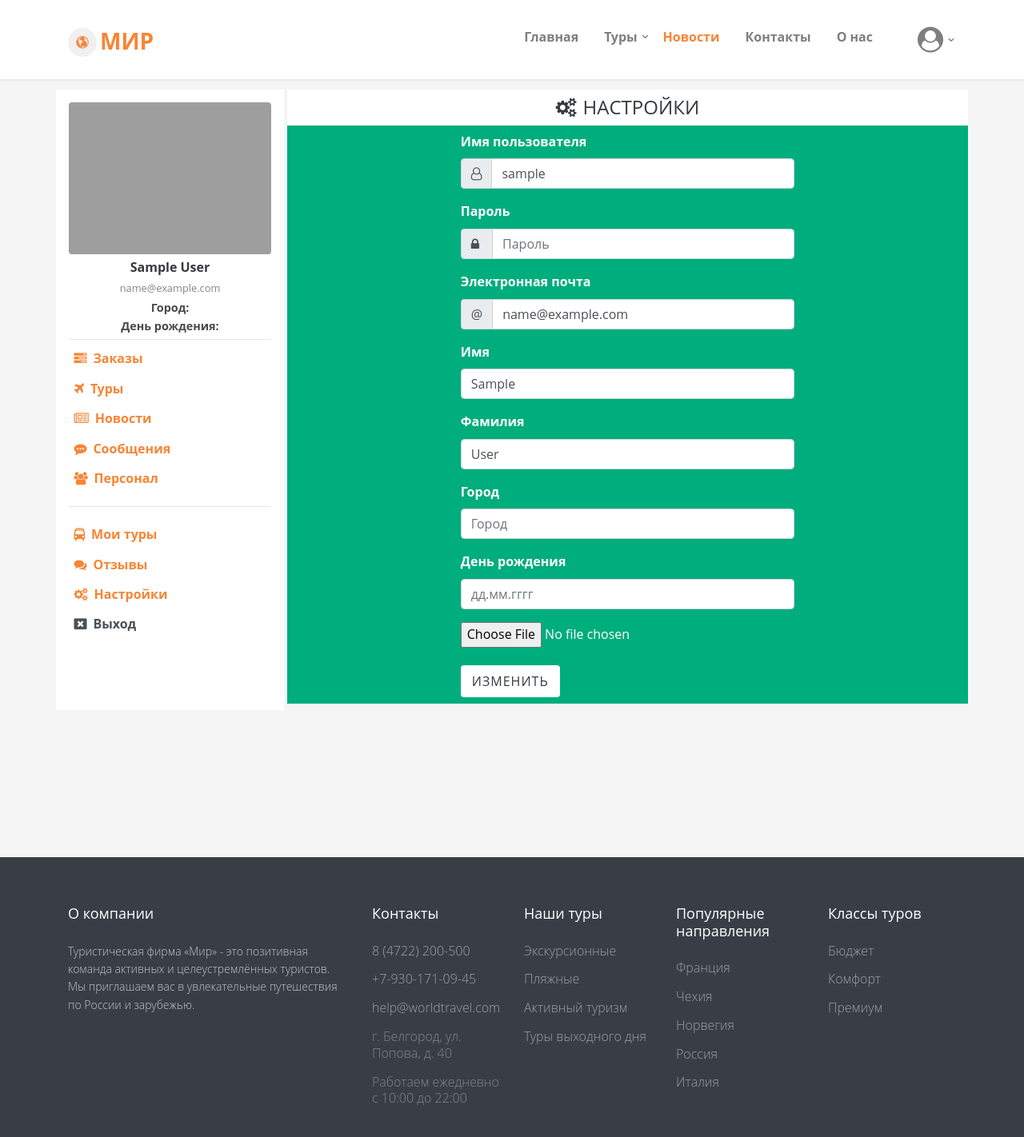
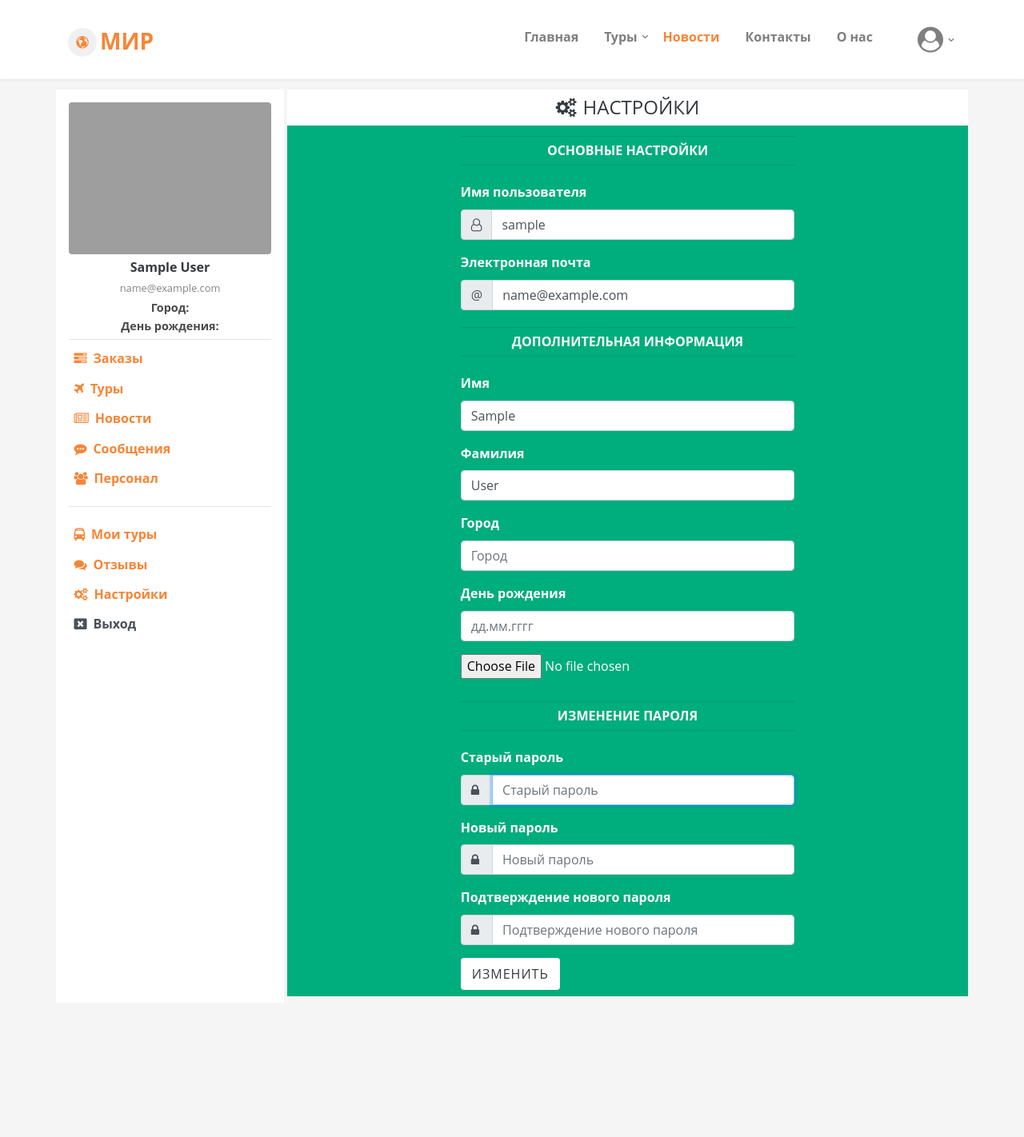
Before and after one commit to petersmolenko/worldtravel, a Django app: page /user/settings/ in a window 1280 px wide. Shown: the top 1422 px of the page at 80% size. Run offline with Django 3.2, Linux system fonts and the light colour scheme; the visitor is signed in with stand-in values (Sample User, id 1); data comes from the database, SQL or seed files in the repository; some libraries are stand-ins or nearby versions; some web fonts are replaced; grey boxes are pictures that could not be loaded.

Commit message:
v .99288

```diff
--- a/worldtravelapp/templates/user/user_settings.html
+++ b/worldtravelapp/templates/user/user_settings.html
@@ -10,8 +10,22 @@
 	<div class="col-md-12 p-2 bg-green">
 		<div class="row no-gutters text-white">
 			<div class="col-sm-6 offset-sm-3">
+				{% if user_form.errors %}
+					<p class="text-danger">Ошибка user_form. Попробуйте ещё раз.</p>
+				{% endif %}
+				{% if profile_form.errors %}
+					<p class="text-danger">Ошибка profile_form. Попробуйте ещё раз.</p>
+				{% endif %}
+				{% if password_form.errors %}
+					<p class="text-danger">Ошибка password_form. Попробуйте ещё раз.</p>
+				{% endif %}
 				<form class="needs-validation font-weight-bold" novalidate method="POST" enctype="multipart/form-data">{% csrf_token %}
 					<div class="form-row">
+						<div class="col-md-12 mb-3">
+							<hr class="hr-margin-low border-2">
+							<p class="text-white text-center text-uppercase my-1">Основные настройки</p>
+							<hr class="hr-margin-low border-2">
+						</div>
 						<div class="col-md-12 mb-3">
 							<label for="username_field">Имя пользователя</label>
 							<div class="input-group">
@@ -21,15 +35,7 @@
 								{% render_field user_form.username placeholder="Имя пользователя" class="form-control" id="username_field" %}
 							</div>
 						</div>
-						<div class="col-md-12 mb-3">
-							<label for="password_field">Пароль</label>
-							<div class="input-group">
-								<div class="input-group-prepend">
-									<span class="input-group-text" id="validationTooltipUsernamePrepend"><i class="fa fa-lock pr-1" aria-hidden="true"></i></span>
-								</div>
-								{% render_field user_form.password placeholder="Пароль" class="form-control" id="password_field" type="password" %}
-							</div>
-						</div>
+						{% render_field user_form.password placeholder="Пароль" class="form-control" id="password_field" type="hidden" %}
 						<div class="col-md-12 mb-3">
 							<label for="email_field">Электронная почта</label>
 							<div class="input-group">
@@ -41,6 +47,11 @@
 						</div>
 					</div>
 					<div class="form-row">
+						<div class="col-md-12 mb-3">
+							<hr class="hr-margin-low border-2">
+							<p class="text-white text-center text-uppercase my-1">Дополнительная информация</p>
+							<hr class="hr-margin-low border-2">
+						</div>
 						<div class="col-md-12 mb-3">
 							<label for="first_name_field">Имя</label>
 							{% render_field user_form.first_name placeholder="Имя" class="form-control" id="first_name_field" %}
@@ -62,6 +73,38 @@
 								{% render_field profile_form.avatar class="file-input" id="avatar_field" %}
 							</div>
 						</div>
+						<div class="col-md-12 mb-3">
+							<hr class="hr-margin-low border-2">
+							<p class="text-white text-center text-uppercase my-1">Изменение пароля</p>
+							<hr class="hr-margin-low border-2">
+						</div>
+						<div class="col-md-12 mb-3">
+							<label for="old_password_field">Старый пароль</label>
+							<div class="input-group">
+								<div class="input-group-prepend">
+									<span class="input-group-text" id="validationTooltipUsernamePrepend"><i class="fa fa-lock pr-1" aria-hidden="true"></i></span>
+								</div>
+								{% render_field password_form.old_password placeholder="Старый пароль" class="form-control" id="old_password_field" type="password" %}
+							</div>
+						</div>
+						<div class="col-md-12 mb-3">
+							<label for="new_password1_field">Новый пароль</label>
+							<div class="input-group">
+								<div class="input-group-prepend">
+									<span class="input-group-text" id="validationTooltipUsernamePrepend"><i class="fa fa-lock pr-1" aria-hidden="true"></i></span>
+								</div>
+								{% render_field password_form.new_password1 placeholder="Новый пароль" class="form-control" id="new_password1_field" type="password" %}
+							</div>
+						</div>
+						<div class="col-md-12 mb-3">
+							<label for="new_password2_field">Подтверждение нового пароля</label>
+							<div class="input-group">
+								<div class="input-group-prepend">
+									<span class="input-group-text"><i class="fa fa-lock pr-1" aria-hidden="true"></i></span>
+								</div>
+								{% render_field password_form.new_password2 placeholder="Подтверждение нового пароля" class="form-control" id="new_password2_field" type="password" %}
+							</div>
+						</div>
 					</div>
 					<button class="btn btn-primary bg-white text-dark" type="submit">Изменить</button>
 				</form>
--- a/worldtravelapp/views.py
+++ b/worldtravelapp/views.py
@@ -6,6 +6,8 @@ from django.contrib.auth.decorators import login_required, permission_required
 from django.contrib.auth.models import User, Permission
 from django.contrib.contenttypes.models import ContentType
 from django.contrib.auth import authenticate, login
+from django.contrib.auth import update_session_auth_hash
+from django.contrib.auth.forms import PasswordChangeForm
 
 
 
@@ -103,18 +105,24 @@ def user_settings(request):
     if request.method == "POST":
         user_form = UserForm(request.POST, instance=user)
         profile_form = UserProfileForm(request.POST, request.FILES, instance=user_profile)
+        password_form = PasswordChangeForm(request.user, request.POST)
         if user_form.is_valid() and profile_form.is_valid():
             user = user_form.save()
             user.save()
             user_profile = profile_form.save()
             user_profile.save()
+            if password_form.is_valid():
+                password_user = password_form.save()
+                update_session_auth_hash(request, password_user)
             return redirect('user_settings')
     else:
         user_form = UserForm(instance=user)
         profile_form = UserProfileForm(instance=user_profile)
+        password_form = PasswordChangeForm(request.user)
     return render(request, 'user/user_settings.html', {
         'user_form': user_form,
-        'profile_form': profile_form
+        'profile_form': profile_form,
+        'password_form': password_form
         })
 
 
```
Also changed, not shown: media/users/bg-cz.jpg (added), media/users/bg-cz_tjzPZ1a.jpg (added), media/users/car-4.jpg (added), media/users/car-4_a6HavCg.jpg (added), media/users/car-5.jpg (added), media/users/cover_bg_3.jpg (added), media/users/cover_bg_4.jpg (added), media/users/image_tour_1.jpg (added), media/users/person-3.jpg (added), media/users/person-7_MMNgsPZ.jpg (added).
